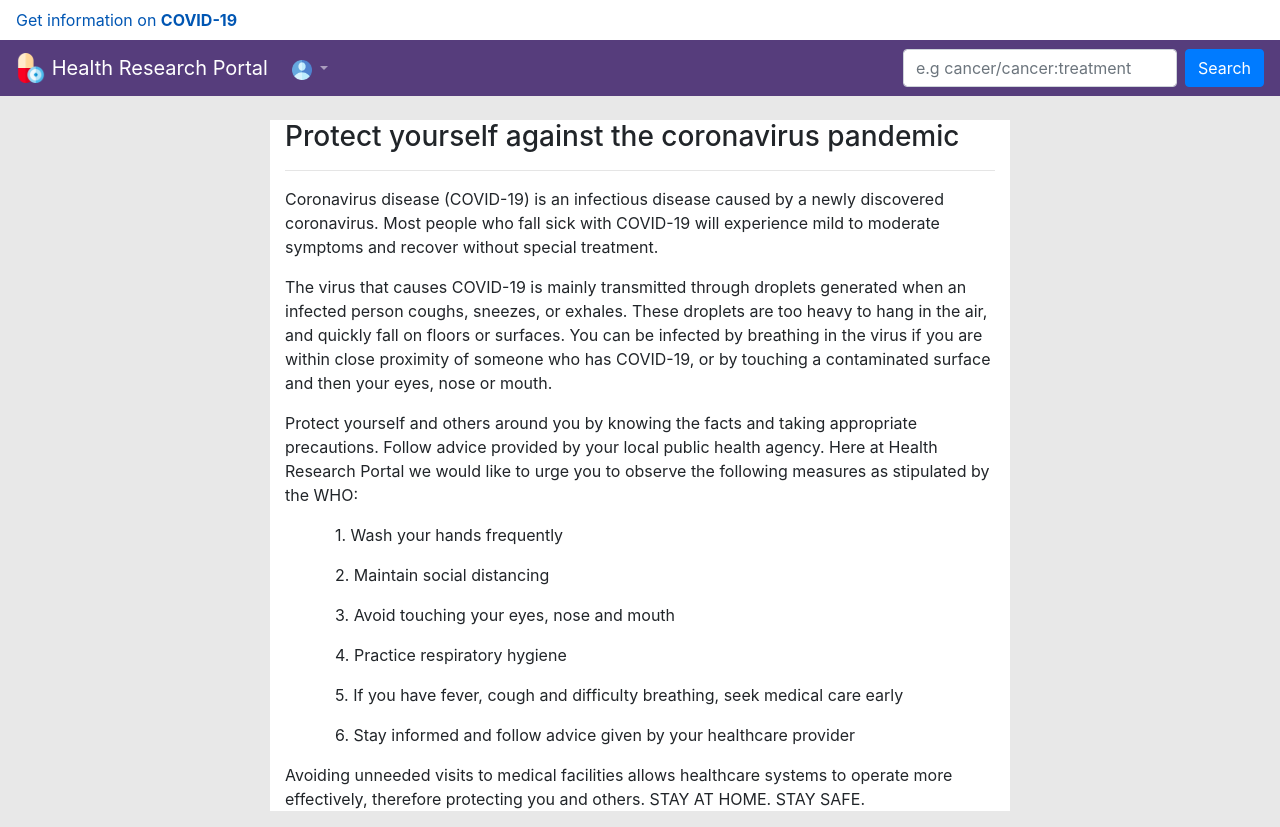
After one commit to AGeekNamedSlickBack/health_research_portal, a Django app: page /covid-19/information/ in a window 1280 px wide. The commit adds this page. Run offline with Django 3.2, Linux system fonts and the light colour scheme; parts of the project's set-up code (start-up, migrations or seed data) failed here and were passed over; some libraries are stand-ins or nearby versions.

Commit message:
Covid-19 information

```diff
--- a/hrp/researches/urls.py
+++ b/hrp/researches/urls.py
@@ -129,4 +129,9 @@ urlpatterns = [
         views.MalnutritionLocationListView.as_view(),
         name="malnutrition_location",
     ),
+    path(
+        "covid-19/information/",
+        views.Covid19TemplateView.as_view(),
+        name="covid-19",
+    ),
 ]
--- a/hrp/researches/views.py
+++ b/hrp/researches/views.py
@@ -544,3 +544,9 @@ class MalnutritionLocationListView(ListView):
     context_object_name = "malnutrition_location"
     template_name = "researches/malnutrition_location.html"
     paginate_by = 10
+
+
+class Covid19TemplateView(TemplateView):
+    """Add custom covid-19 information."""
+
+    template_name = "covid-19.html"
--- a/static/css/main.css
+++ b/static/css/main.css
@@ -177,3 +177,11 @@ margin-right: 15px;
   from {opacity: 0;}
   to {opacity:1 ;}
 }
+
+.collapsible {
+  background-color: white;
+}
+
+.jumbotron {
+  background-color: white;
+}
--- a/templates/base.html
+++ b/templates/base.html
@@ -17,7 +17,7 @@
   <link rel="stylesheet" href="{% static 'css/main.css' %}">
 </head>
 
-<body style="background-color: #F5F5F5;">
+<body style="background-color: #E8E8E8">
 
   <!-- Optional JavaScript -->
   <!-- jQuery first, then Popper.js, then Bootstrap JS -->
@@ -33,7 +33,7 @@
 
   <ul class="nav" style="background-color: white;">
     <li class="nav-item">
-      <a class="nav-link" href="https://www.covidvisualizer.com/" target="_blank">Get information on
+      <a class="nav-link" href="{% url 'research:covid-19' %}">Get information on
         <strong>COVID-19</strong></a>
     </li>
   </ul>
--- /dev/null
+++ b/templates/covid-19.html
@@ -0,0 +1,39 @@
+{% extends 'base.html' %}
+{% load static %}
+
+{% block research %}
+<br>
+<div class="col-md-8" style="margin-left: auto; margin-right: auto; display: block; background-color: white;">
+    <h3>Protect yourself against the coronavirus pandemic</h3>
+    <hr>
+    <p>
+        Coronavirus disease (COVID-19) is an infectious disease caused by a newly discovered coronavirus.
+        Most people who fall sick with COVID-19 will experience mild to moderate symptoms and recover without special
+        treatment.
+    </p>
+    <p>
+        The virus that causes COVID-19 is mainly transmitted through droplets generated when an infected person coughs,
+        sneezes, or exhales. These droplets are too heavy to hang in the air, and quickly fall on floors or surfaces.
+        You can be infected by breathing in the virus if you are within close proximity of someone who has COVID-19, or
+        by touching a contaminated surface and then your eyes, nose or mouth.
+    </p>
+    <p>
+        Protect yourself and others around you by knowing the facts and taking appropriate precautions.
+        Follow advice provided by your local public health agency.
+        Here at Health Research Portal we would like to urge you to observe the following measures
+        as stipulated by the WHO:
+    </p>
+    <p style="margin-left: 50px;">1. Wash your hands frequently</p>
+    <p style="margin-left: 50px;">2. Maintain social distancing</p>
+    <p style="margin-left: 50px;">3. Avoid touching your eyes, nose and mouth</p>
+    <p style="margin-left: 50px;">4. Practice respiratory hygiene</p>
+    <p style="margin-left: 50px;">5. If you have fever, cough and difficulty breathing, seek medical care early</p>
+    <p style="margin-left: 50px;">6. Stay informed and follow advice given by your healthcare provider</p>
+
+    <p>
+        Avoiding unneeded visits to medical facilities allows healthcare systems to operate more effectively,
+        therefore protecting you and others. STAY AT HOME. STAY SAFE.
+    </p>
+
+</div>
+{% endblock %}
```
Also changed, not shown: config/settings.py (+51 -58 lines), templates/index.html (+3 -4 lines).
